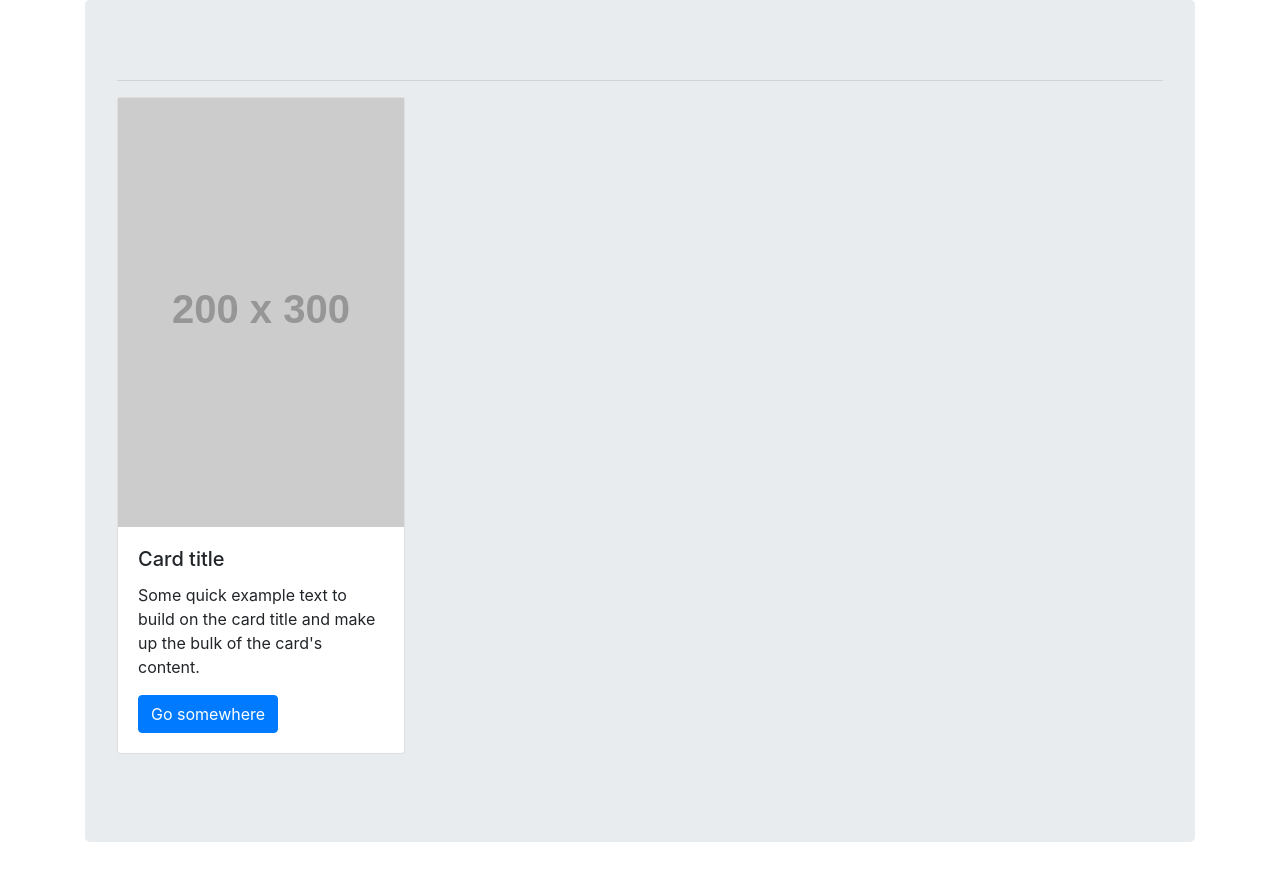
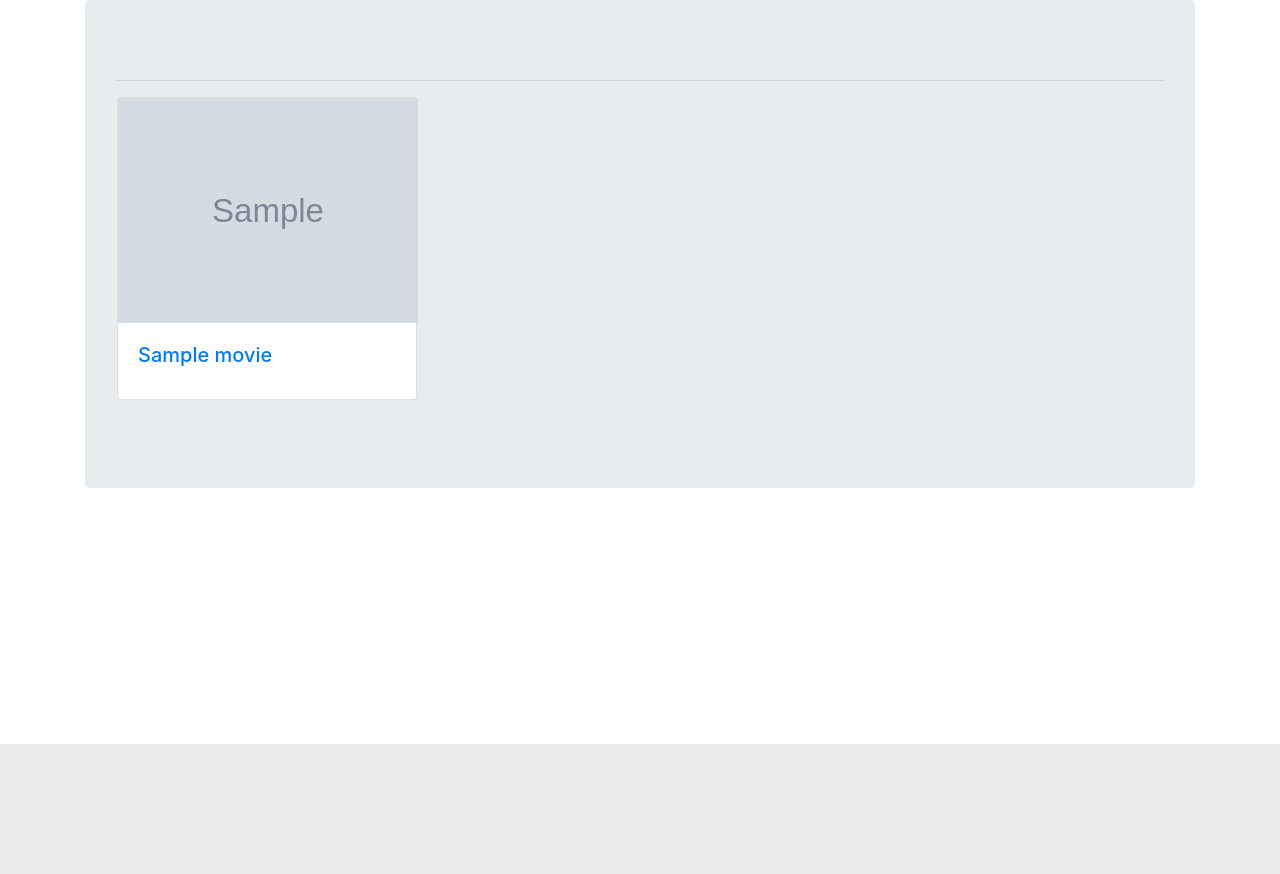
Before and after one commit to Lafaiet/python7-backend, a Django app: page /movies in a window 1280 px wide. Shown: the part 56-930 px from the top of the page. After the commit the page ends 800 px from the top, so only its background shows below. Run offline with Django 4.2, Linux system fonts and the light colour scheme; tables that the repository leaves empty hold one stand-in row (values such as "Sample post"); grey boxes marked "Sample" are stand-in pictures; grey boxes labelled with a size stand in for pictures from a placeholder-image service; some libraries are stand-ins or nearby versions.

Commit message:
Adding movie info into cards

```diff
--- a/hollymovies/viewer/templates/movies.html
+++ b/hollymovies/viewer/templates/movies.html
@@ -13,18 +13,22 @@
 
 {% for movie in movies %}
 
-<div class="col mb-4">
+  <div class="col mb-4">
 
-<div class="card" style="width: 18rem;">
-  <img src="https://dummyimage.com/200x300/000/fff&text=NO+IMAGE">
-  <div class="card-body">
-    <h5 class="card-title">Card title</h5>
-    <p class="card-text">Some quick example text to build on the card title and make up the bulk of the card's content.</p>
-    <a href="#" class="btn btn-primary">Go somewhere</a>
+    <div class="card" style="width: 300;">
+
+      {% if movie.cover %}
+        <img src="{{movie.cover.url}}" width="300" height="auto">
+      {% else %}
+        <img src="https://dummyimage.com/200x300/000/fff&text=NO+IMAGE" width="300" height="auto">
+      {% endif %}
+
+      <div class="card-body">
+        <h5 class="card-title"><a href="{% url 'movie_detail' movie.id%}"> {{movie.name}} </a></h5>
+      </div>
+    </div>
+
   </div>
-</div>
-
-</div>
 
 {% endfor %}
 
```
